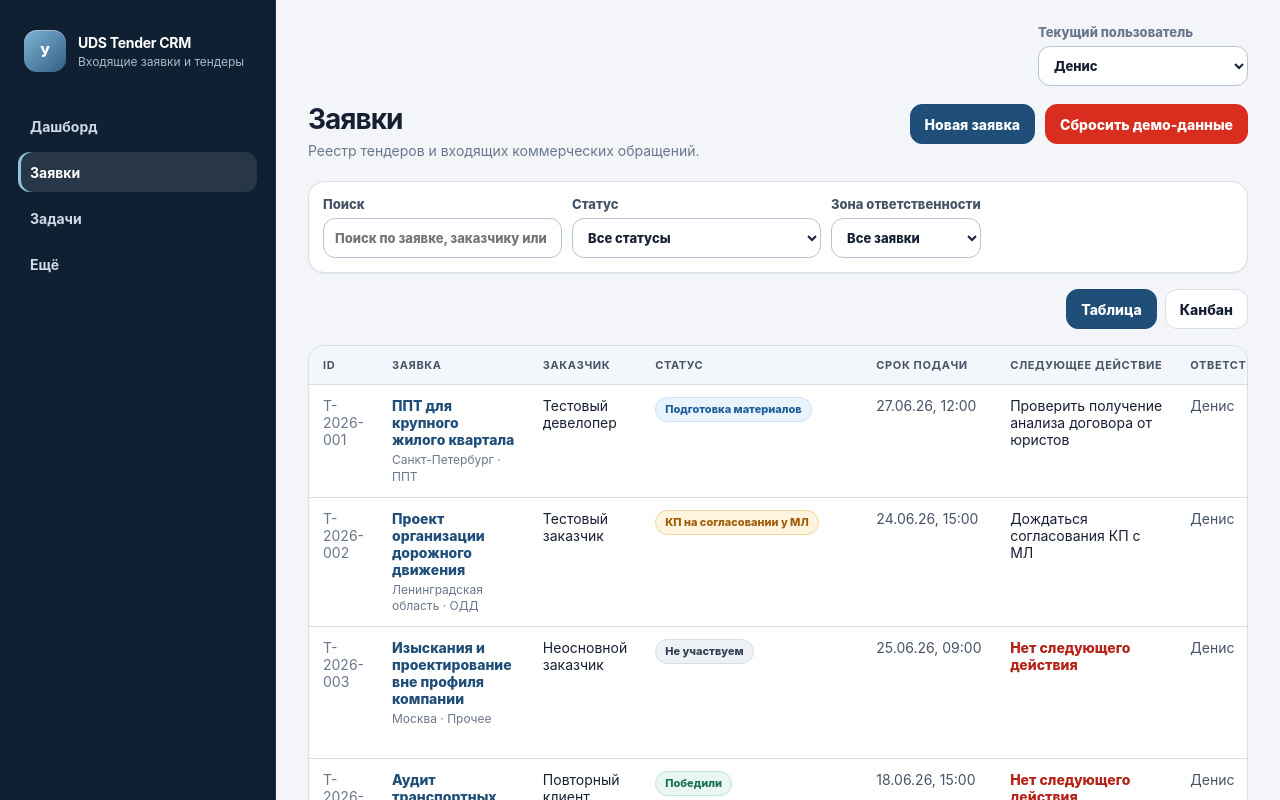
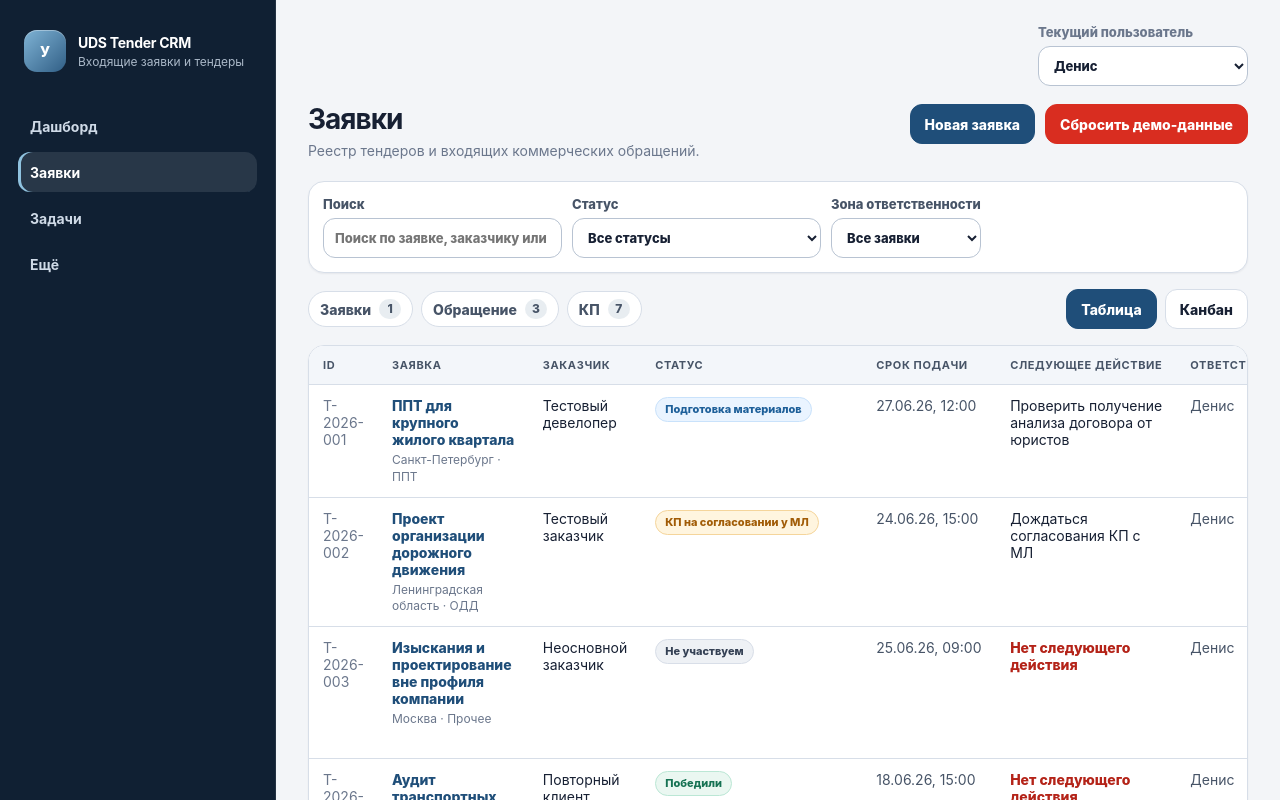
Before and after one commit to efimesupreme/uds-tender-crm, a Next.js app: page /requests in a window 1280 px wide. Shown: the top 800 px of the page. Built offline with nearby package versions, Linux system fonts and the light colour scheme.

Commit message:
Add request table quick filters

```diff
--- a/app/globals.css
+++ b/app/globals.css
@@ -132,12 +132,19 @@ tr:last-child td { border-bottom: 0; }
 .buttonDanger:hover { background: #b42318; }
 .headerActions, .formActions, .toolbar, .filterBar { display: flex; flex-wrap: wrap; gap: 10px; align-items: flex-end; }
 .filterBar, .toolbar { margin-bottom: 16px; padding: 14px; border: 1px solid var(--color-border); border-radius: var(--radius-lg); background: var(--color-surface); box-shadow: var(--shadow-sm); }
-.viewToggle { display: flex; gap: 8px; margin-bottom: 16px; justify-content: flex-end; }
+.tableControls { display: flex; flex-wrap: wrap; gap: 10px; align-items: center; justify-content: space-between; margin-bottom: 16px; }
+.viewToggle { display: flex; gap: 8px; justify-content: flex-end; }
+.quickFilterChips { display: flex; flex-wrap: wrap; gap: 8px; align-items: center; }
+.filterChip { display: inline-flex; align-items: center; gap: 8px; min-height: 36px; border: 1px solid var(--color-border); border-radius: 999px; padding: 7px 11px; background: var(--color-surface); color: var(--color-text-secondary); font-weight: 850; cursor: pointer; transition: background .15s ease, border-color .15s ease, color .15s ease, box-shadow .15s ease; }
+.filterChip:hover { border-color: var(--color-border-strong); background: var(--color-surface-secondary); color: var(--color-text); }
+.filterChipActive { border-color: var(--color-accent); background: var(--color-accent-bg); color: var(--color-accent); box-shadow: inset 0 0 0 1px rgba(31,78,121,.08); }
+.filterChipCount { min-width: 22px; border-radius: 999px; padding: 2px 7px; background: rgba(31,78,121,.1); color: inherit; font-size: 12px; line-height: 1.35; text-align: center; }
 .input, .select, textarea.input { width: 100%; min-height: var(--button-height); border: 1px solid var(--color-border-strong); border-radius: var(--radius-md); padding: 9px 11px; background: white; color: var(--color-text); }
 textarea.input { min-height: 92px; resize: vertical; }
 .input:focus, .select:focus, textarea.input:focus { border-color: var(--color-accent); box-shadow: 0 0 0 3px rgba(31,78,121,.13); outline: none; }
 .input:disabled, .select:disabled { background: #eef1f5; color: var(--color-text-muted); cursor: not-allowed; }
-.inputError { border-color: var(--color-danger); background: var(--color-danger-bg); }
+.inputError, .input[aria-invalid="true"], .select[aria-invalid="true"] { border-color: var(--color-danger); background: var(--color-danger-bg); }
+.inputError:focus, .input[aria-invalid="true"]:focus, .select[aria-invalid="true"]:focus { border-color: var(--color-danger); box-shadow: 0 0 0 3px rgba(217,45,32,.14); }
 .formField { display: grid; gap: 6px; color: var(--color-text-secondary); font-size: var(--font-caption); font-weight: 800; }
 .alert, .inlineAlert, .kanbanMessage { margin-bottom: 16px; border: 1px solid #bbe7d5; border-radius: var(--radius-lg); padding: 12px 14px; background: var(--color-success-bg); color: var(--color-success); font-weight: 800; }
 .alertDanger, .inlineAlert.danger { border-color: #ffc7bd; background: var(--color-danger-bg); color: var(--color-danger); }
@@ -199,7 +206,9 @@ textarea.input { min-height: 92px; resize: vertical; }
   .topBar .userSwitcher { width: 100%; min-width: 0; }
   .pageHeader, .sectionHeader { display: grid; gap: 12px; align-items: stretch; }
   .pageHeader h1 { font-size: var(--font-title); overflow-wrap: anywhere; }
-  .headerActions, .formActions, .toolbar, .filterBar, .viewToggle { display: grid; grid-template-columns: 1fr; align-items: stretch; }
+  .headerActions, .formActions, .toolbar, .filterBar, .viewToggle, .tableControls { display: grid; grid-template-columns: 1fr; align-items: stretch; }
+  .quickFilterChips { align-items: stretch; }
+  .filterChip { width: 100%; justify-content: space-between; }
   .button { width: 100%; min-height: 44px; }
   .card { padding: 14px; border-radius: var(--radius-lg); }
   .cardGrid { grid-template-columns: repeat(2, minmax(0, 1fr)); gap: 10px; }
--- a/app/requests/page.tsx
+++ b/app/requests/page.tsx
@@ -9,6 +9,7 @@ import { useCrmStore } from "@/lib/client-store";
 import { getRequestDetailsHref } from "@/lib/request-links";
 import { users } from "@/lib/mock-data";
 import { requestStatuses, statusLabels } from "@/lib/workflow";
+import type { RequestStatus } from "@/lib/types";
 import { isMyZoneRequest } from "@/lib/user-workspace";
 
 const emptyForm = {
@@ -29,6 +30,52 @@ const requiredFields: Array<[keyof typeof emptyForm, string]> = [
   ["sourceType", "Источник"],
 ];
 
+const quickStatusFilters = [
+  {
+    id: "requests",
+    label: "Заявки",
+    statuses: [
+      "new",
+      "participation_decision",
+      "not_participating",
+      "participation_approved",
+    ],
+  },
+  {
+    id: "appeal",
+    label: "Обращение",
+    statuses: [
+      "appeal_and_folder",
+      "materials_preparation",
+      "materials_received",
+      "internal_approval",
+      "costs_approved",
+    ],
+  },
+  {
+    id: "offer",
+    label: "КП",
+    statuses: [
+      "offer_preparation",
+      "owner_approval",
+      "ready_to_submit",
+      "submitted",
+      "feedback_waiting",
+      "won",
+      "lost",
+      "withdrawn_after_start",
+      "missed_deadline",
+      "canceled_or_paused",
+    ],
+  },
+] as const satisfies readonly {
+  id: string;
+  label: string;
+  statuses: readonly RequestStatus[];
+}[];
+
+type QuickStatusFilterId = (typeof quickStatusFilters)[number]["id"];
+
 function RequestsPageContent() {
   const router = useRouter();
   const searchParams = useSearchParams();
@@ -46,6 +93,9 @@ function RequestsPageContent() {
   const [status, setStatus] = useState("all");
   const [view, setView] = useState<"table" | "kanban">("table");
   const [zone, setZone] = useState<"all" | "mine">("all");
+  const [activeQuickFilters, setActiveQuickFilters] = useState<
+    QuickStatusFilterId[]
+  >([]);
   const [form, setForm] = useState(emptyForm);
   const [isCreateOpen, setCreateOpen] = useState(false);
   const [submitted, setSubmitted] = useState(false);
@@ -58,7 +108,7 @@ function RequestsPageContent() {
     .filter(([key]) => !form[key].trim())
     .map(([, label]) => label);
 
-  const filteredRequests = useMemo(() => {
+  const baseFilteredRequests = useMemo(() => {
     return requests.filter((request) => {
       const matchesQuery =
         `${request.title} ${request.customerName} ${request.region}`
@@ -71,6 +121,42 @@ function RequestsPageContent() {
       return matchesQuery && matchesStatus && matchesZone;
     });
   }, [requests, tasks, query, status, zone, currentUserId]);
+
+  const selectedQuickStatuses = useMemo(() => {
+    return new Set(
+      quickStatusFilters
+        .filter((filter) => activeQuickFilters.includes(filter.id))
+        .flatMap((filter) => filter.statuses),
+    );
+  }, [activeQuickFilters]);
+
+  const filteredRequests = useMemo(() => {
+    if (selectedQuickStatuses.size === 0) return baseFilteredRequests;
+    return baseFilteredRequests.filter((request) =>
+      selectedQuickStatuses.has(request.currentStatus),
+    );
+  }, [baseFilteredRequests, selectedQuickStatuses]);
+
+  const quickFilterCounts = useMemo(() => {
+    return Object.fromEntries(
+      quickStatusFilters.map((filter) => [
+        filter.id,
+        baseFilteredRequests.filter((request) =>
+          (filter.statuses as readonly RequestStatus[]).includes(
+            request.currentStatus,
+          ),
+        ).length,
+      ]),
+    ) as Record<QuickStatusFilterId, number>;
+  }, [baseFilteredRequests]);
+
+  function toggleQuickFilter(filterId: QuickStatusFilterId) {
+    setActiveQuickFilters((current) =>
+      current.includes(filterId)
+        ? current.filter((item) => item !== filterId)
+        : [...current, filterId],
+    );
+  }
 
   function onSubmit(event: FormEvent) {
     event.preventDefault();
@@ -199,7 +285,11 @@ function RequestsPageContent() {
                 }
               />
               {submitted && !form.title.trim() && (
-                <span id="request-title-error" className="dangerText small">
+                <span
+                  id="request-title-error"
+                  className="dangerText small"
+                  role="alert"
+                >
                   Заполните поле «Наименование».
                 </span>
               )}
@@ -222,7 +312,11 @@ function RequestsPageContent() {
                 }
               />
               {submitted && !form.customerName.trim() && (
-                <span id="request-customer-error" className="dangerText small">
+                <span
+                  id="request-customer-error"
+                  className="dangerText small"
+                  role="alert"
+                >
                   Заполните поле «Заказчик».
                 </span>
               )}
@@ -243,7 +337,11 @@ function RequestsPageContent() {
                 }
               />
               {submitted && !form.region.trim() && (
-                <span id="request-region-error" className="dangerText small">
+                <span
+                  id="request-region-error"
+                  className="dangerText small"
+                  role="alert"
+                >
                   Заполните поле «Регион».
                 </span>
               )}
@@ -264,7 +362,11 @@ function RequestsPageContent() {
                 }
               />
               {submitted && !form.workType.trim() && (
-                <span id="request-work-type-error" className="dangerText small">
+                <span
+                  id="request-work-type-error"
+                  className="dangerText small"
+                  role="alert"
+                >
                   Заполните поле «Вид работ».
                 </span>
               )}
@@ -306,7 +408,11 @@ function RequestsPageContent() {
                 ))}
               </select>
               {submitted && !form.ownerUserId && (
-                <span id="request-owner-error" className="dangerText small">
+                <span
+                  id="request-owner-error"
+                  className="dangerText small"
+                  role="alert"
+                >
                   Выберите ответственного.
                 </span>
               )}
@@ -332,6 +438,7 @@ function RequestsPageContent() {
                 <span
                   id="request-source-type-error"
                   className="dangerText small"
+                  role="alert"
                 >
                   Заполните поле «Источник».
                 </span>
@@ -418,6 +525,31 @@ function RequestsPageContent() {
         </section>
       )}
 
+      <div className="tableControls">
+        {view === "table" && (
+          <div
+            className="quickFilterChips"
+            aria-label="Быстрые фильтры по группам статусов"
+          >
+            {quickStatusFilters.map((filter) => {
+              const isActive = activeQuickFilters.includes(filter.id);
+              return (
+                <button
+                  key={filter.id}
+                  type="button"
+                  className={`filterChip${isActive ? " filterChipActive" : ""}`}
+                  aria-pressed={isActive}
+                  onClick={() => toggleQuickFilter(filter.id)}
+                >
+                  <span>{filter.label}</span>
+                  <span className="filterChipCount">
+                    {quickFilterCounts[filter.id]}
+                  </span>
+                </button>
+              );
+            })}
+          </div>
+        )}
         <div
           className="viewToggle"
           aria-label="Переключатель представления заявок"
@@ -436,6 +568,7 @@ function RequestsPageContent() {
           >
             Канбан
           </button>
+        </div>
       </div>
 
       {view === "table" ? (
```
Also changed, not shown: 2 other files (tests, documents, lock files or other folders). Lines whose indentation alone changed are shown as unchanged.
